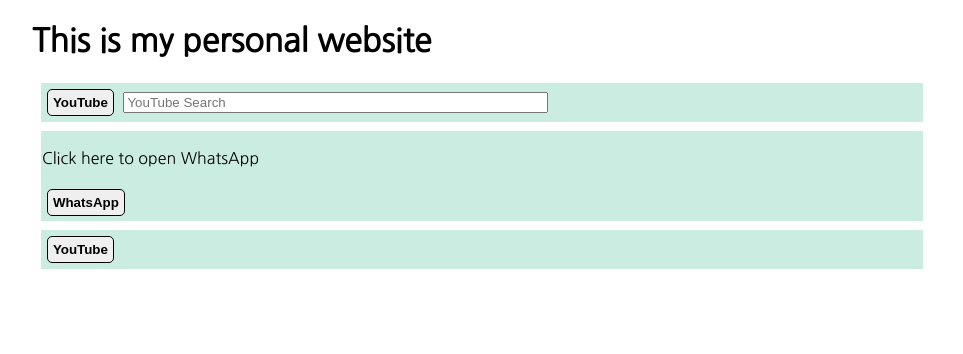
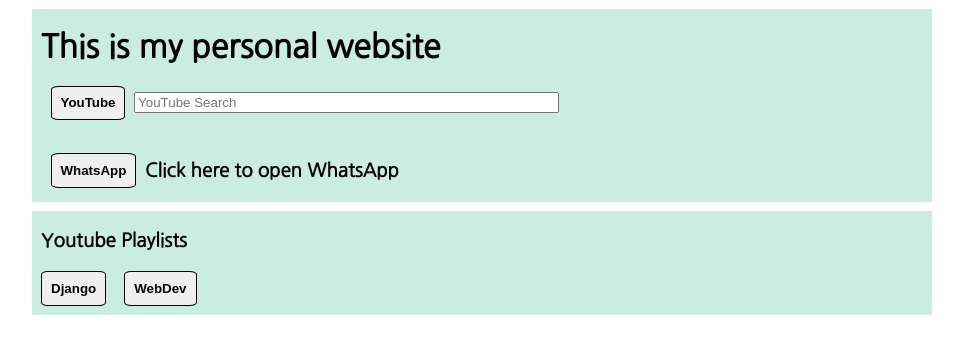
Before and after one commit to aryn-rjpt/arywbst, a plain HTML site: page index.html in a window 1280 px wide. Shown: the whole page, without its empty margins (158-1121 px from the left). Drawn offline with Linux system fonts and the light colour scheme.

Commit message:
Added playlist buttons

```diff
--- a/index.html
+++ b/index.html
@@ -19,12 +19,19 @@
             <input type="text" name="YouTube Search" size=50 placeholder="YouTube Search">
         </form>
         <form class="form">
-            <p>Click here to open WhatsApp</p>
-            <button class="btn" onclick="window.open('https://web.whatsapp.com/')" target="_blank">WhatsApp</button>
+            <button class="btn wtsp" onclick="window.open('https://web.whatsapp.com/')"
+                target="_blank">WhatsApp</button>
+            <h3>Click here to open WhatsApp</h3>
         </form>
-        <form class="form">
-            <button class="btn" href="https://www.youtube.com/" target="_blank">YouTube</button>
-        </form>
+
+    </div>
+
+    <div class="container">
+        <h3>Youtube Playlists</h3>
+        <div class="playlists">
+            <button class="django btn" onclick="window.open('https://www.youtube.com/playlist?list=PLu0W_9lII9ah7DDtYtflgwMwpT3xmjXY9')" target="_blank">Django</button>
+            <button class="Webdev btn"onclick="window.open('https://www.youtube.com/playlist?list=PLu0W_9lII9agiCUZYRsvtGTXdxkzPyItg')" target="_blank">WebDev</button>
+        </div>
     </div>
 
 </body>
--- a/style/style.css
+++ b/style/style.css
@@ -3,27 +3,39 @@ body {
 }
 
 .btn {
-    margin: 5px;
-    padding: 5px;
+    margin: 1%;
+    padding: 1%;
     border: 1px solid black;
-    border-radius: 5px;
+    border-radius: 10%;
     font-weight: bold;
 }
 
 .btn:hover {
     color: rgba(190, 189, 193, 0.492);
-    border: 1px solid black;
-    border-radius: 5px;
 }
 
 .container {
-
     width: 900px;
     margin: auto;
+    background-color: rgb(202, 236, 225);
 }
 
 .form {
     margin: 1%;
     padding: 0.1%;
-    background-color: rgb(202, 236, 225);
+    display: flex;
+    align-items: center;
 }
+
+.playlists{
+    display: flex;
+}
+
+div > h3{
+    margin: 1%;
+    padding-top: 2%;
+}
+div > h1{
+    margin: 1%;
+    padding-top: 2%;
+}
```
